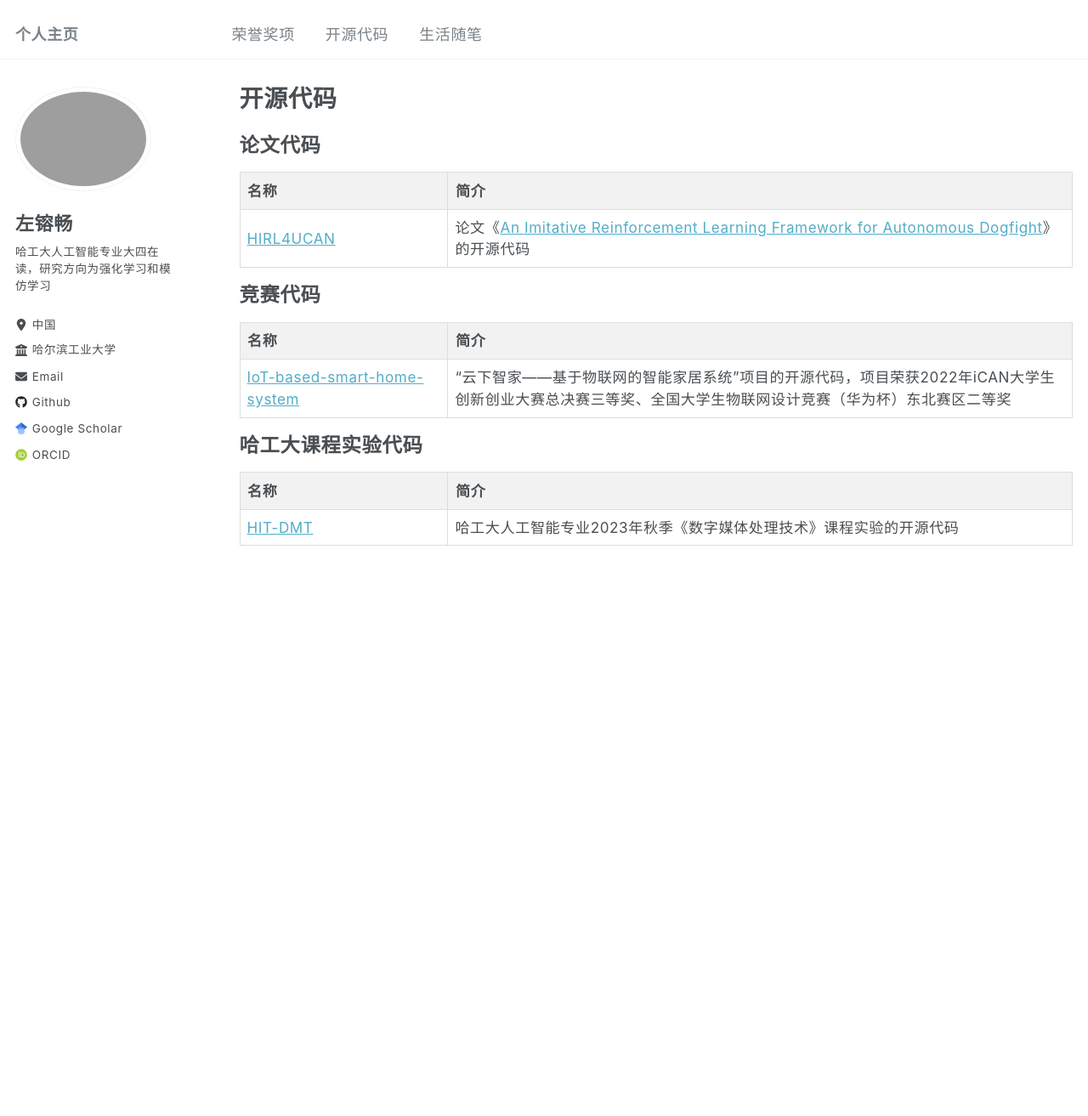
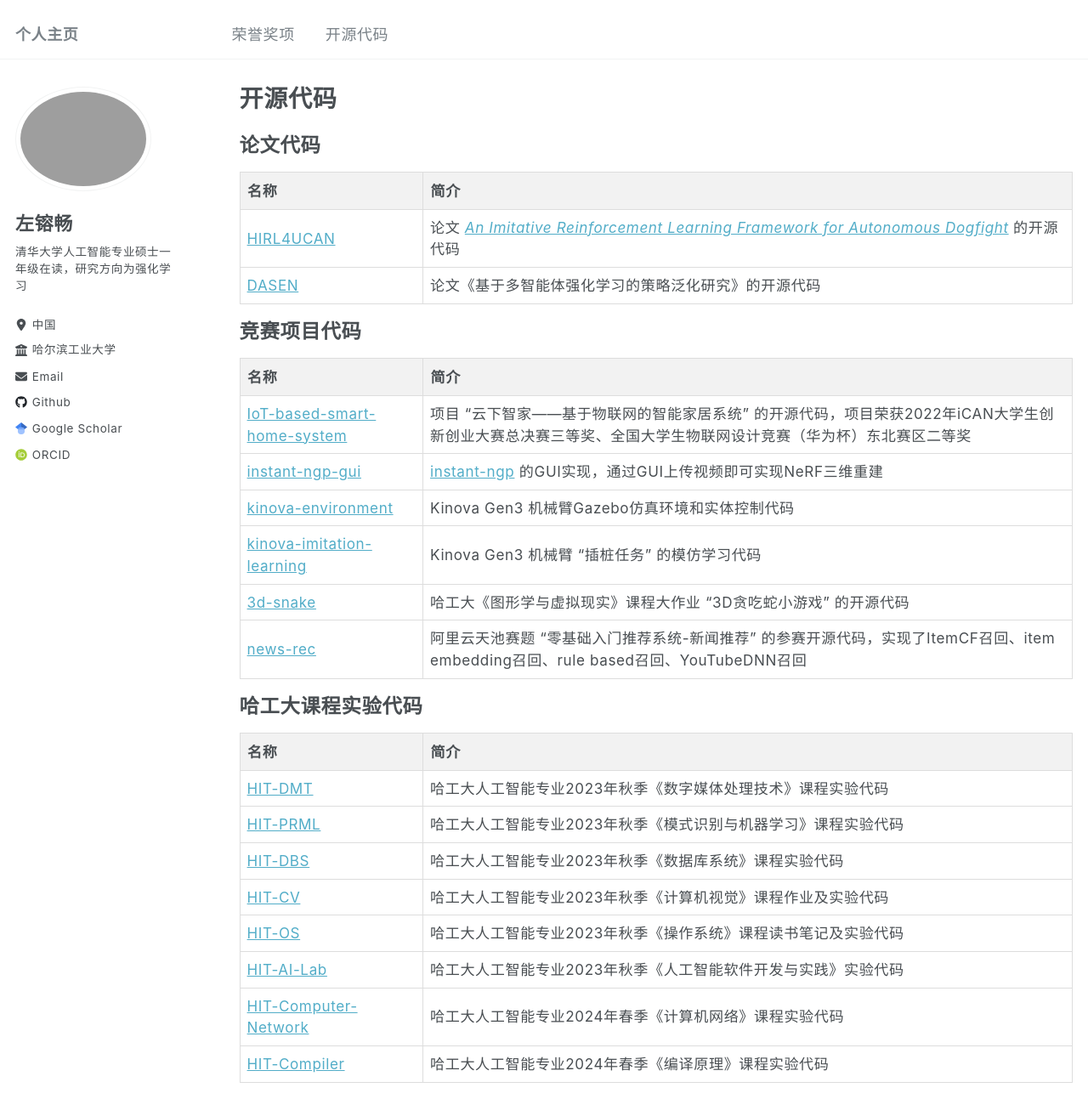
Before and after one commit to zrc0622/zrc0622.github.io, a Jekyll site: the page built from _pages/github.md, in a window 1280 px wide and 1400 px high. Shown: the top 1313 px of the window at 85% size. Built offline with Jekyll 4.4.1, drawn with Linux system fonts in a browser that asks for light colours.

Commit message:
删除生活随笔 完成开源代码 更新学校信息

```diff
--- a/_config.yml
+++ b/_config.yml
@@ -25,7 +25,7 @@ author:
   avatar           : "zrc1.jpg"
   name             : "左镕畅"
   pronouns         : # example: "she/her"
-  bio              : "哈工大人工智能专业大四在读，研究方向为强化学习和模仿学习"
+  bio              : "清华大学人工智能专业硕士一年级在读，研究方向为强化学习"
   location         : "中国"
   employer         : "哈尔滨工业大学"
   uri              : # URL
--- a/_data/navigation.yml
+++ b/_data/navigation.yml
@@ -6,8 +6,8 @@ main:
   - title: "开源代码"
     url: /github/
 
-  - title: "生活随笔"
-    url: /blogs/
+  # - title: "生活随笔"
+  #   url: /blogs/
 
   # - title: "Publications"
   #   url: /publications/
--- a/_pages/github.md
+++ b/_pages/github.md
@@ -39,13 +39,13 @@ redirect_from:
 /* 设置第一列的宽度 */
 .awards-table th:nth-child(1),
 .awards-table td:nth-child(1) {
-    width: 25%;  /* 第一列宽度为35% */
+    width: 22%;
 }
 
 /* 设置第二列的宽度 */
 .awards-table th:nth-child(2),
 .awards-table td:nth-child(2) {
-    width: 75%;  /* 第二列宽度为20% */
+    width: 78%;
 }
 
 </style>
@@ -65,11 +65,16 @@ redirect_from:
     </tr>
     <tr>
       <td>  <a href="https://github.com/zrc0622/HIRL4UCAV" target="_blank">HIRL4UCAN</a> </td>
-      <td> 论文《<a href="https://arxiv.org/abs/2406.11562" target="_blank">An Imitative Reinforcement Learning Framework for Autonomous Dogfight</a>》的开源代码 </td>
+      <td> 论文 <i><a href="https://arxiv.org/abs/2406.11562" target="_blank">An Imitative Reinforcement Learning Framework for Autonomous Dogfight</a></i> 的开源代码 </td>
+    </tr>
+    <tr>
+      <td>  <a href="https://github.com/zrc0622/DASEN" target="_blank">DASEN</a> </td>
+      <td> 论文《基于多智能体强化学习的策略泛化研究》的开源代码</td>
+      <!-- 包括动态智能体技能抽取网络（DASEN）和技能增强的QMIX算法（SE-QMIX）的实现 -->
     </tr>
 </table>
 
-<h2 style="margin-top: 15px;">竞赛代码</h2>
+<h2 style="margin-top: 15px;">竞赛项目代码</h2>
 
 <table class="awards-table">
     <tr>
@@ -77,7 +82,27 @@ redirect_from:
     </tr>
     <tr>
       <td>  <a href="https://github.com/zrc0622/IoT-based-smart-home-system" target="_blank">IoT-based-smart-home-system</a> </td>
-      <td> “云下智家——基于物联网的智能家居系统”项目的开源代码，项目荣获2022年iCAN大学生创新创业大赛总决赛三等奖、全国大学生物联网设计竞赛（华为杯）东北赛区二等奖 </td>
+      <td> 项目 “云下智家——基于物联网的智能家居系统” 的开源代码，项目荣获2022年iCAN大学生创新创业大赛总决赛三等奖、全国大学生物联网设计竞赛（华为杯）东北赛区二等奖 </td>
+    </tr>
+    <tr>
+      <td> <a href="https://github.com/zrc0622/instant-ngp-gui" target="_blank">instant-ngp-gui</a> </td>
+      <td> <a href="https://github.com/NVlabs/instant-ngp" target="_blank">instant-ngp</a> 的GUI实现，通过GUI上传视频即可实现NeRF三维重建 </td>
+    </tr>
+    <tr>
+      <td> <a href="https://github.com/zrc0622/kinova-environment" target="_blank">kinova-environment</a> </td>
+      <td> Kinova Gen3 机械臂Gazebo仿真环境和实体控制代码 </td>
+    </tr>
+    <tr>
+      <td> <a href="https://github.com/zrc0622/kinova-imitation-learning" target="_blank">kinova-imitation-learning</a> </td>
+      <td> Kinova Gen3 机械臂 “插桩任务” 的模仿学习代码 </td>
+    </tr>
+    <tr>
+      <td> <a href="https://github.com/zrc0622/3d-snake" target="_blank">3d-snake</a> </td>
+      <td> 哈工大《图形学与虚拟现实》课程大作业 “3D贪吃蛇小游戏” 的开源代码 </td>
+    </tr>
+    <tr>
+      <td> <a href="https://github.com/zrc0622/news-rec" target="_blank">news-rec</a> </td>
+      <td> 阿里云天池赛题 “零基础入门推荐系统-新闻推荐” 的参赛开源代码，实现了ItemCF召回、item embedding召回、rule based召回、YouTubeDNN召回</td>
     </tr>
 </table>
 
@@ -89,6 +114,34 @@ redirect_from:
     </tr>
     <tr>
       <td>  <a href="https://github.com/zrc0622/HIT-DMT" target="_blank">HIT-DMT</a> </td>
-      <td> 哈工大人工智能专业2023年秋季《数字媒体处理技术》课程实验的开源代码 </td>
+      <td> 哈工大人工智能专业2023年秋季《数字媒体处理技术》课程实验代码 </td>
+    </tr>
+    <tr>
+      <td>  <a href="https://github.com/zrc0622/HIT-PRML" target="_blank">HIT-PRML</a> </td>
+      <td> 哈工大人工智能专业2023年秋季《模式识别与机器学习》课程实验代码 </td>
+    </tr>
+    <tr>
+      <td>  <a href="https://github.com/zrc0622/HIT-DBS" target="_blank">HIT-DBS</a> </td>
+      <td> 哈工大人工智能专业2023年秋季《数据库系统》课程实验代码 </td>
+    </tr>
+    <tr>
+      <td>  <a href="https://github.com/zrc0622/HIT-CV" target="_blank">HIT-CV</a> </td>
+      <td> 哈工大人工智能专业2023年秋季《计算机视觉》课程作业及实验代码 </td>
+    </tr>
+    <tr>
+      <td>  <a href="https://github.com/zrc0622/HIT-OS" target="_blank">HIT-OS</a> </td>
+      <td> 哈工大人工智能专业2023年秋季《操作系统》课程读书笔记及实验代码 </td>
+    </tr>
+    <tr>
+      <td>  <a href="https://github.com/zrc0622/HIT-AI-Lab" target="_blank">HIT-AI-Lab</a> </td>
+      <td> 哈工大人工智能专业2023年秋季《人工智能软件开发与实践》实验代码 </td>
+    </tr>
+    <tr>
+      <td>  <a href="https://github.com/zrc0622/HIT-Computer-Network" target="_blank">HIT-Computer-Network</a> </td>
+      <td> 哈工大人工智能专业2024年春季《计算机网络》课程实验代码 </td>
+    </tr>
+    <tr>
+      <td>  <a href="https://github.com/zrc0622/HIT-Compiler" target="_blank">HIT-Compiler</a> </td>
+      <td> 哈工大人工智能专业2024年春季《编译原理》课程实验代码 </td>
     </tr>
 </table>
```
Also changed, not shown: _pages/about.md (+3 -3 lines).
